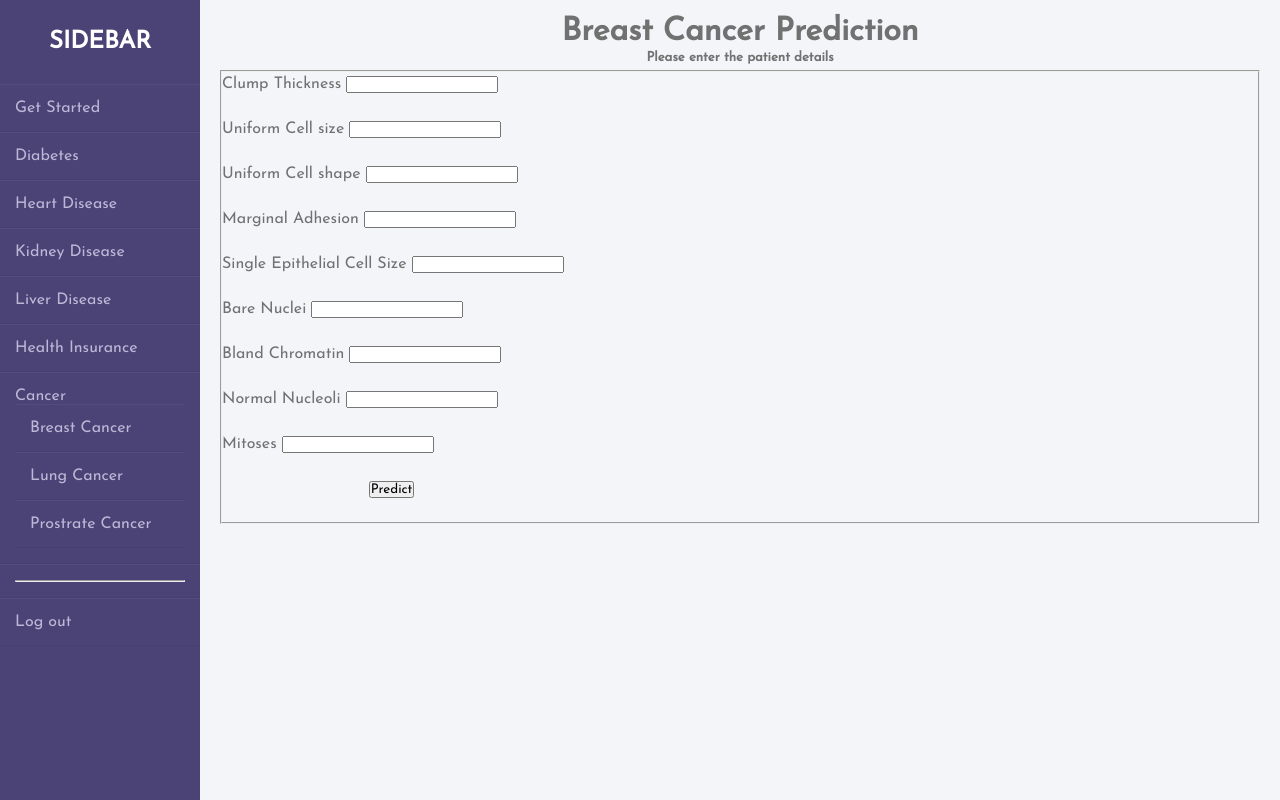
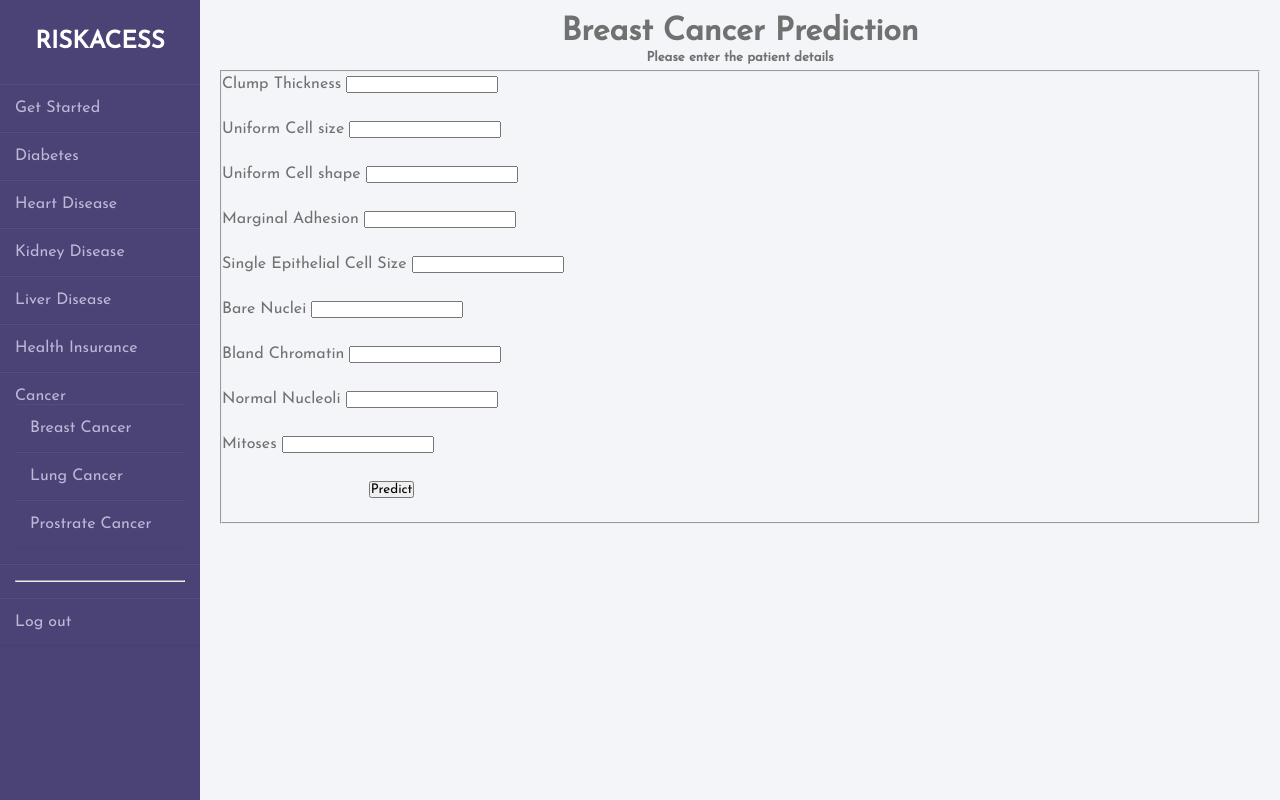
Before and after one commit to devika-harshan/Cancerwebsite, a Flask app: page /cancer in a window 1280 px wide. Run offline with Flask 2, Linux system fonts and the light colour scheme; a user stored in the database is signed in; parts of the project's set-up code (start-up, migrations or seed data) failed here and were passed over; some libraries are stand-ins or nearby versions.

Commit message:
Update base.html

```diff
--- a/templates/base.html
+++ b/templates/base.html
@@ -121,7 +121,7 @@
 
     <div class="wrapper">
         <div class="sidebar ">
-            <h2>Sidebar</h2>
+            <h2>Riskacess</h2>
             <ul>
                 <li><a href="/about"><i class="fas fa-home"></i>Get Started</a></li>
                 <li><a href="/diabetes"><i class="fas fa-user"></i>Diabetes</a></li>
```
